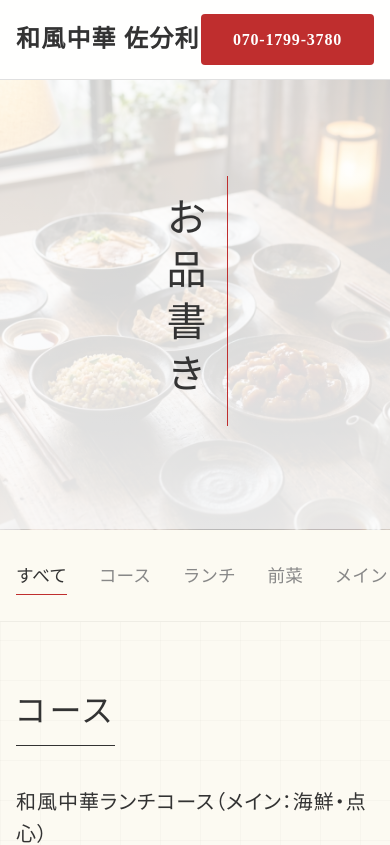
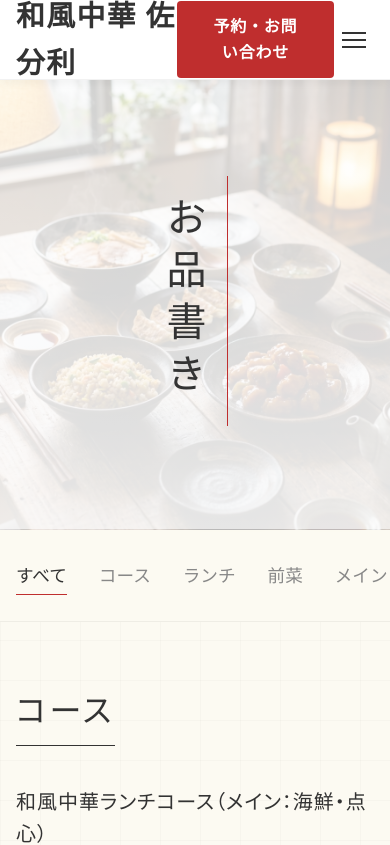
Before and after one commit to por-lgtm/saburi, a Next.js app: page /menu in a window 390 px wide. Shown: the top 845 px of the page. Built offline with nearby package versions, Linux system fonts and the light colour scheme.

Commit message:
feat: Redesign header with premium style and mobile menu

```diff
--- a/src/components/Header/Header.js
+++ b/src/components/Header/Header.js
@@ -1,15 +1,28 @@
+import { useState } from 'react';
 import Link from 'next/link';
 import styles from './Header.module.css';
 
 export default function Header() {
+    const [isMenuOpen, setIsMenuOpen] = useState(false);
+
+    const toggleMenu = () => {
+        setIsMenuOpen(!isMenuOpen);
+    };
+
+    const closeMenu = () => {
+        setIsMenuOpen(false);
+    };
+
     return (
         <header className={styles.header}>
             <div className={`container ${styles.container}`}>
                 <div className={styles.logo}>
-                    <Link href="/">
+                    <Link href="/" onClick={closeMenu}>
                         <h1>和風中華 佐分利</h1>
                     </Link>
                 </div>
+
+                {/* Desktop Nav */}
                 <nav className={styles.nav}>
                     <ul className={styles.navList}>
                         <li><Link href="/">ホーム</Link></li>
@@ -18,8 +31,35 @@ export default function Header() {
                         <li><Link href="/access">アクセス</Link></li>
                     </ul>
                 </nav>
+
                 <div className={styles.cta}>
-                    <a href="tel:07017993780" className="btn">070-1799-3780</a>
+                    <a href="tel:07017993780" className="btn">予約・お問い合わせ</a>
+                </div>
+
+                {/* Mobile Menu Toggle (Hamburger) */}
+                <button
+                    className={`${styles.mobileToggle} ${isMenuOpen ? styles.toggleActive : ''}`}
+                    onClick={toggleMenu}
+                    aria-label="メニューを開く"
+                >
+                    <span className={styles.hamburgerLine}></span>
+                    <span className={styles.hamburgerLine}></span>
+                    <span className={styles.hamburgerLine}></span>
+                </button>
+
+                {/* Mobile Menu Overlay */}
+                <div className={`${styles.mobileMenu} ${isMenuOpen ? styles.mobileMenuOpen : ''}`}>
+                    <nav>
+                        <ul className={styles.mobileNavList}>
+                            <li><Link href="/" onClick={closeMenu}>ホーム</Link></li>
+                            <li><Link href="/menu" onClick={closeMenu}>メニュー</Link></li>
+                            <li><Link href="/seats" onClick={closeMenu}>店内・お席</Link></li>
+                            <li><Link href="/access" onClick={closeMenu}>アクセス</Link></li>
+                        </ul>
+                    </nav>
+                    <div className={styles.mobileCta}>
+                        <a href="tel:07017993780" className="btn">070-1799-3780</a>
+                    </div>
                 </div>
             </div>
         </header>
--- a/src/components/Header/Header.module.css
+++ b/src/components/Header/Header.module.css
@@ -1,12 +1,14 @@
 .header {
     height: var(--header-height);
     background-color: rgba(255, 255, 255, 0.95);
-    border-bottom: 1px solid var(--c-gray-border);
+    border-bottom: 1px solid rgba(0, 0, 0, 0.05);
     position: sticky;
     top: 0;
     z-index: 1000;
     display: flex;
     align-items: center;
+    backdrop-filter: blur(10px);
+    box-shadow: 0 2px 10px rgba(0, 0, 0, 0.05);
 }
 
 .container {
@@ -17,33 +19,200 @@
 }
 
 .logo h1 {
-    font-size: 1.5rem;
-    font-weight: bold;
+    font-size: 1.8rem;
+    font-weight: 700;
     color: var(--c-black);
     margin: 0;
+    font-family: var(--font-serif);
+    letter-spacing: 0.05em;
 }
 
+/* Desktop Nav */
 .nav {
     display: none;
 }
 
 .navList {
     display: flex;
-    gap: 2rem;
+    gap: 2.5rem;
+    list-style: none;
+    margin: 0;
+    padding: 0;
 }
 
 .navList a {
     font-weight: 500;
     font-family: var(--font-serif);
+    font-size: 1.05rem;
+    color: var(--c-black);
+    text-decoration: none;
+    position: relative;
+    padding-bottom: 0.3rem;
+    transition: color 0.3s;
 }
 
-.cta .btn {
-    padding: 0.5rem 1rem;
-    font-size: 0.9rem;
+.navList a::after {
+    content: '';
+    position: absolute;
+    bottom: 0;
+    left: 0;
+    width: 0%;
+    height: 1px;
+    background-color: var(--c-red);
+    transition: width 0.3s cubic-bezier(0.2, 0.8, 0.2, 1);
 }
 
-@media (min-width: 768px) {
+.navList a:hover {
+    color: var(--c-red);
+}
+
+.navList a:hover::after {
+    width: 100%;
+}
+
+/* CTA Button */
+.cta .btn {
+    padding: 0.6rem 1.5rem;
+    font-size: 0.95rem;
+    font-family: var(--font-serif);
+    letter-spacing: 0.05em;
+    background-color: transparent;
+    color: var(--c-red);
+    border: 1px solid var(--c-red);
+    border-radius: 4px;
+    /* Slightly rounded, elegant */
+    transition: all 0.3s ease;
+    text-decoration: none;
+    display: inline-block;
+}
+
+.cta .btn:hover {
+    background-color: var(--c-red);
+    color: #fff;
+    transform: translateY(-2px);
+    box-shadow: 0 4px 10px rgba(178, 34, 34, 0.2);
+}
+
+/* Mobile Menu Toggle */
+.mobileToggle {
+    display: block;
+    background: none;
+    border: none;
+    cursor: pointer;
+    padding: 0.5rem;
+    z-index: 1002;
+    position: relative;
+}
+
+.hamburgerLine {
+    display: block;
+    width: 24px;
+    height: 2px;
+    margin: 5px 0;
+    background-color: var(--c-black);
+    transition: all 0.3s ease;
+}
+
+/* Mobile Menu Overlay */
+.mobileMenu {
+    position: fixed;
+    top: 0;
+    left: 0;
+    width: 100%;
+    height: 100vh;
+    background-color: rgba(255, 255, 255, 0.98);
+    z-index: 1001;
+    display: flex;
+    flex-direction: column;
+    align-items: center;
+    justify-content: center;
+    transform: translateX(100%);
+    transition: transform 0.4s cubic-bezier(0.4, 0, 0.2, 1);
+}
+
+.mobileMenuOpen {
+    transform: translateX(0);
+}
+
+.mobileNavList {
+    list-style: none;
+    padding: 0;
+    margin: 0;
+    text-align: center;
+}
+
+.mobileNavList li {
+    margin: 2rem 0;
+    opacity: 0;
+    transform: translateY(20px);
+    transition: opacity 0.4s ease, transform 0.4s ease;
+}
+
+.mobileMenuOpen .mobileNavList li {
+    opacity: 1;
+    transform: translateY(0);
+}
+
+/* Stagger animation delays for mobile items */
+.mobileMenuOpen .mobileNavList li:nth-child(1) {
+    transition-delay: 0.1s;
+}
+
+.mobileMenuOpen .mobileNavList li:nth-child(2) {
+    transition-delay: 0.2s;
+}
+
+.mobileMenuOpen .mobileNavList li:nth-child(3) {
+    transition-delay: 0.3s;
+}
+
+.mobileMenuOpen .mobileNavList li:nth-child(4) {
+    transition-delay: 0.4s;
+}
+
+.mobileNavList a {
+    font-size: 1.5rem;
+    font-family: var(--font-serif);
+    color: var(--c-black);
+    text-decoration: none;
+    font-weight: 700;
+}
+
+.mobileCta {
+    margin-top: 3rem;
+    opacity: 0;
+    transform: translateY(20px);
+    transition: opacity 0.4s ease 0.5s, transform 0.4s ease 0.5s;
+}
+
+.mobileMenuOpen .mobileCta {
+    opacity: 1;
+    transform: translateY(0);
+}
+
+/* Hamburger active state */
+.toggleActive .hamburgerLine:nth-child(1) {
+    transform: rotate(45deg) translate(5px, 5px);
+}
+
+.toggleActive .hamburgerLine:nth-child(2) {
+    opacity: 0;
+}
+
+.toggleActive .hamburgerLine:nth-child(3) {
+    transform: rotate(-45deg) translate(5px, -5px);
+}
+
+@media (min-width: 900px) {
     .nav {
         display: block;
     }
+
+    .mobileToggle {
+        display: none;
+    }
+
+    .logo h1 {
+        font-size: 2rem;
+    }
 }
```
